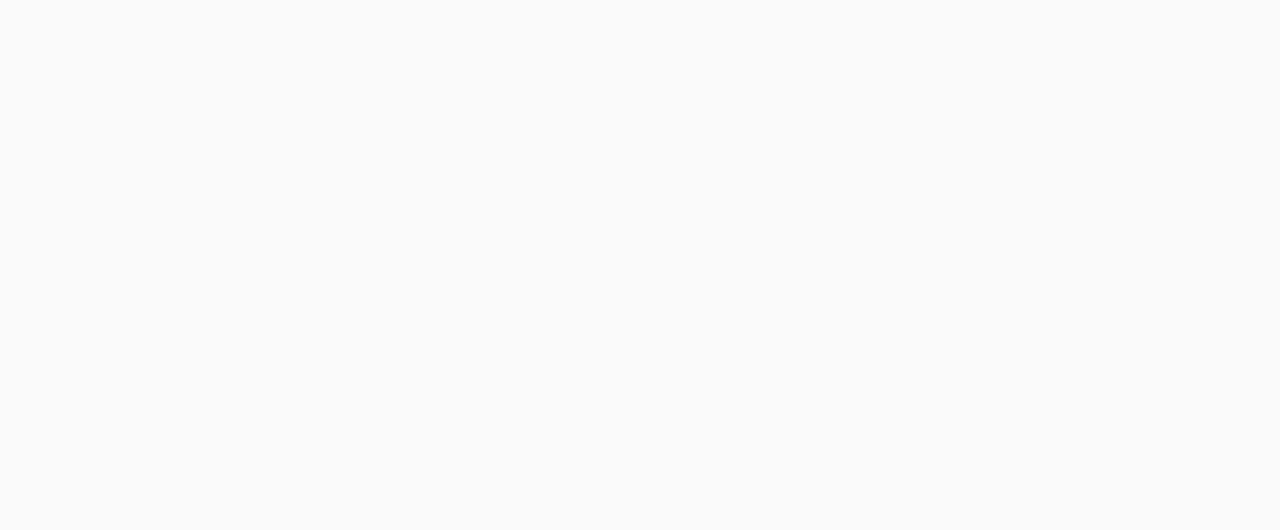
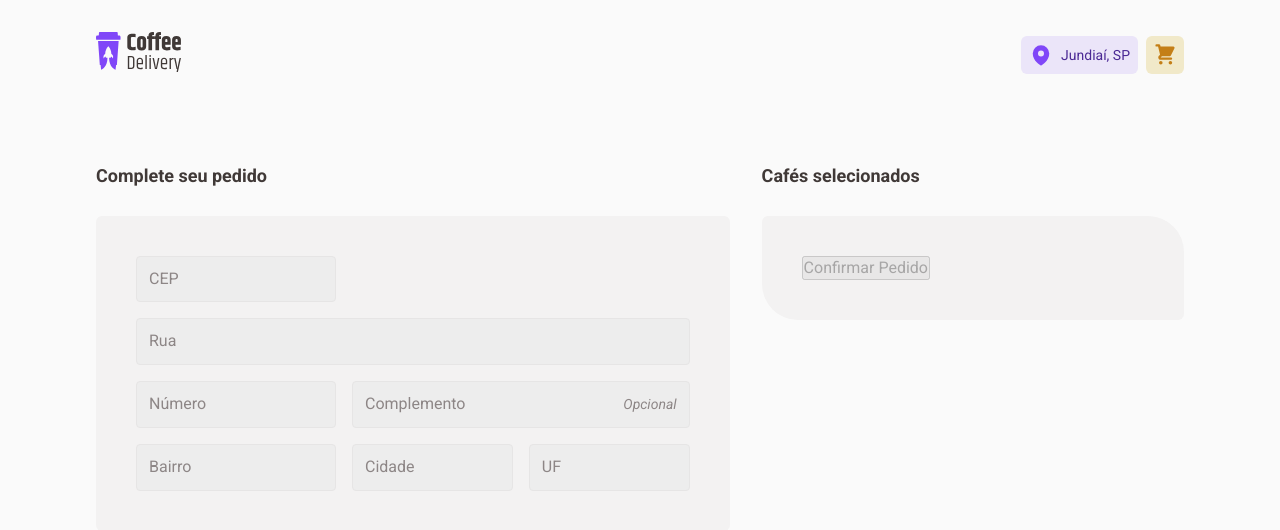
Before and after one commit to Robson16/coffee-delivery, a React (Vite) app: page /checkout in a window 1280 px wide. Before the commit this address had no page. Shown: the top 530 px of the page. Built offline with nearby package versions, Linux system fonts and the light colour scheme.

Commit message:
feat: checkout page with form for delivery details using a input text component

```diff
--- a/package.json
+++ b/package.json
@@ -34,9 +34,11 @@
     "preview": "vite preview"
   },
   "dependencies": {
+    "@hookform/resolvers": "5.2.2",
     "immer": "10.1.3",
     "react": "19.1.1",
     "react-dom": "19.1.1",
+    "react-hook-form": "7.62.0",
     "react-icons": "5.5.0",
     "react-router-dom": "7.8.2",
     "styled-components": "6.1.19",
--- /dev/null
+++ b/src/Pages/Checkout/index.tsx
@@ -0,0 +1,123 @@
+import { zodResolver } from '@hookform/resolvers/zod'
+import { useForm } from 'react-hook-form'
+import zod from 'zod'
+import { InputText } from '../../components/Form/InputText'
+import {
+  CheckoutContainer,
+  DeliveryDetails,
+  gridAreas,
+  OrderReview,
+  PaymentMethod,
+} from './styles'
+
+const checkoutFormValidationSchema = zod.object({
+  cep: zod.string().regex(/^(\d{5}-\d{3}|\d{8})$/, {
+    message: 'CEP inválido. Use o formato XXXXX-XXX ou XXXXXXXX.',
+  }),
+  street: zod.string().nonempty('Informe a rua'),
+  number: zod.string().nonempty('Informe o número'),
+  complement: zod.string().optional(),
+  neighborhood: zod.string().nonempty('Informe o bairro'),
+  city: zod.string().nonempty('Informe a cidade'),
+  state: zod
+    .string()
+    .nonempty('Informe a UF')
+    .length(2, 'UF deve ter 2 caracteres'),
+})
+
+type CheckoutFormData = zod.infer<typeof checkoutFormValidationSchema>
+
+export function Checkout() {
+  const checkoutForm = useForm<CheckoutFormData>({
+    resolver: zodResolver(checkoutFormValidationSchema),
+    defaultValues: {
+      cep: '',
+      street: '',
+      neighborhood: '',
+      city: '',
+      state: '',
+    },
+    mode: 'onTouched',
+  })
+
+  const { register, handleSubmit, formState, reset } = checkoutForm
+
+  const { isValid, errors } = formState
+
+  function handleCreateNewOrder(data: CheckoutFormData) {
+    console.log(data)
+    reset()
+  }
+
+  return (
+    <CheckoutContainer>
+      <form onSubmit={handleSubmit(handleCreateNewOrder)}>
+        <div>
+          <h2>Complete seu pedido</h2>
+          <DeliveryDetails>
+            <InputText
+              gridArea={gridAreas.CEP}
+              id="cep"
+              placeholder="CEP"
+              error={errors.cep}
+              {...register('cep')}
+            />
+            <InputText
+              gridArea={gridAreas.STREET}
+              id="street"
+              placeholder="Rua"
+              error={errors.street}
+              {...register('street')}
+            />
+            <InputText
+              gridArea={gridAreas.NUMBER}
+              id="number"
+              placeholder="Número"
+              error={errors.number}
+              {...register('number')}
+            />
+            <InputText
+              gridArea={gridAreas.COMPLEMENT}
+              id="complement"
+              placeholder="Complemento"
+              optional
+              error={errors.complement}
+              {...register('complement')}
+            />
+            <InputText
+              gridArea={gridAreas.NEIGHBORHOOD}
+              id="neighborhood"
+              placeholder="Bairro"
+              error={errors.neighborhood}
+              {...register('neighborhood')}
+            />
+            <InputText
+              gridArea={gridAreas.CITY}
+              id="city"
+              placeholder="Cidade"
+              error={errors.city}
+              {...register('city')}
+            />
+            <InputText
+              gridArea={gridAreas.STATE}
+              id="state"
+              placeholder="UF"
+              error={errors.state}
+              {...register('state')}
+            />
+          </DeliveryDetails>
+          <PaymentMethod></PaymentMethod>
+        </div>
+
+        <div>
+          <h2>Cafés selecionados</h2>
+          <OrderReview>
+            <button type="submit" disabled={!isValid}>
+              Confirmar Pedido
+            </button>
+          </OrderReview>
+        </div>
+      </form>
+    </CheckoutContainer>
+  )
+}
--- /dev/null
+++ b/src/Pages/Checkout/styles.ts
@@ -0,0 +1,92 @@
+import styled from 'styled-components'
+
+export const gridAreas = {
+  CEP: 'CEP',
+  STREET: 'STREET',
+  NUMBER: 'NUMBER',
+  COMPLEMENT: 'COMPLEMENT',
+  NEIGHBORHOOD: 'NEIGHBORHOOD',
+  CITY: 'CITY',
+  STATE: 'STATE',
+} as const
+
+export const CheckoutContainer = styled.main`
+  margin: 3.4rem auto 0;
+  width: 100%;
+  max-width: ${(props) => props.theme.container.maxWidth};
+  padding: ${(props) => props.theme.container.padding};
+
+  h2 {
+    font-size: ${(props) => props.theme.typography.title['title-xs'].size};
+    line-height: ${(props) =>
+      props.theme.typography.title['title-xs'].lineHeight};
+    color: ${(props) => props.theme.colors['base-subtitle']};
+    margin-bottom: 1rem;
+  }
+
+  form {
+    display: flex;
+    flex-direction: column;
+    gap: 2rem;
+
+    @media (min-width: 992px) {
+      flex-direction: row;
+    }
+  }
+
+  form > div {
+    display: flex;
+    flex: 1;
+    flex-direction: column;
+    gap: 0.75rem;
+
+    @media (min-width: 992px) {
+      flex-basis: 100%;
+    }
+  }
+
+  form > div:first-child {
+    flex-basis: 60%;
+  }
+
+  form > div:last-child {
+    flex-basis: 40%;
+  }
+`
+
+const SectionBase = styled.section`
+  padding: 1rem;
+  background-color: ${(props) => props.theme.colors['base-card']};
+  border-radius: 6px;
+
+  @media (min-width: 992px) {
+    padding: 2.5rem;
+  }
+`
+
+export const DeliveryDetails = styled(SectionBase)`
+  display: grid;
+  grid-template-areas:
+    '${gridAreas.CEP} ${gridAreas.CEP}'
+    '${gridAreas.STREET} ${gridAreas.STREET}'
+    '${gridAreas.NEIGHBORHOOD} ${gridAreas.NUMBER}'
+    '${gridAreas.COMPLEMENT} ${gridAreas.COMPLEMENT}'
+    '${gridAreas.CITY} ${gridAreas.STATE}';
+  grid-template-columns: minmax(200px, 1fr) minmax(50px, 1fr);
+  grid-gap: 1rem;
+
+  @media (min-width: 992px) {
+    grid-template-areas:
+      '${gridAreas.CEP} . .'
+      '${gridAreas.STREET} ${gridAreas.STREET} ${gridAreas.STREET}'
+      '${gridAreas.NUMBER} ${gridAreas.COMPLEMENT} ${gridAreas.COMPLEMENT}'
+      '${gridAreas.NEIGHBORHOOD} ${gridAreas.CITY} ${gridAreas.STATE}';
+    grid-template-columns: minmax(200px, 1fr) 1fr minmax(60px, 1fr);
+  }
+`
+
+export const PaymentMethod = styled(SectionBase)``
+
+export const OrderReview = styled(SectionBase)`
+  border-radius: 6px 36px 6px 36px;
+`
--- a/src/Router.tsx
+++ b/src/Router.tsx
@@ -1,12 +1,14 @@
 import { Route, Routes } from 'react-router-dom'
+import { DefaultLayout } from './layouts/DefaultLayout'
+import { Checkout } from './pages/Checkout'
 import { Home } from './pages/Home'
-import { DefaultLayout } from './layouts/DefaultLayout'
 
 export function Router() {
   return (
     <Routes>
       <Route path="/" element={<DefaultLayout />}>
         <Route path="/" element={<Home />} />
+        <Route path="/checkout" element={<Checkout />} />
       </Route>
     </Routes>
   )
--- /dev/null
+++ b/src/components/Form/InputText/index.tsx
@@ -0,0 +1,46 @@
+import { useState, type FocusEvent, type InputHTMLAttributes } from 'react'
+import type { FieldError } from 'react-hook-form'
+import { InputContainer, InputMessage, InputWrapper } from './styles'
+
+interface InputTextProps extends InputHTMLAttributes<HTMLInputElement> {
+  gridArea?: string
+  optional?: boolean
+  error?: FieldError
+}
+
+export function InputText({
+  gridArea,
+  optional,
+  error,
+  onFocus,
+  onBlur,
+  ...rest
+}: InputTextProps) {
+  const [isFocused, setIsFocused] = useState(false)
+
+  function handleFocus(event: FocusEvent<HTMLInputElement, Element>) {
+    setIsFocused(true)
+    onFocus?.(event)
+  }
+
+  function handleBlur(event: FocusEvent<HTMLInputElement, Element>) {
+    setIsFocused(false)
+    onBlur?.(event)
+  }
+
+  return (
+    <InputWrapper gridArea={gridArea}>
+      <InputContainer data-state={isFocused ? 'focused' : 'blurred'}>
+        <input
+          type="text"
+          onFocus={handleFocus}
+          onBlur={handleBlur}
+          {...rest}
+        />
+        {optional ? <span>Opcional</span> : null}
+      </InputContainer>
+
+      {error?.message ? <InputMessage>{error.message}</InputMessage> : null}
+    </InputWrapper>
+  )
+}
--- /dev/null
+++ b/src/components/Form/InputText/styles.ts
@@ -0,0 +1,55 @@
+import styled from 'styled-components'
+
+interface GridInputProps {
+  gridArea?: string
+}
+
+export const InputWrapper = styled.div<GridInputProps>`
+  ${(props) => props.gridArea && `grid-area: ${props.gridArea};`}
+  display: flex;
+  flex-direction: column;
+  gap: 0.5rem;
+  font-size: ${(props) => props.theme.typography.text['text-s'].size};
+  line-height: ${(props) => props.theme.typography.text['text-s'].lineHeight};
+`
+
+export const InputContainer = styled.label`
+  display: flex;
+  flex-direction: row;
+  align-items: center;
+  gap: 0.5rem;
+  padding: 0.75rem;
+  background-color: ${(props) => props.theme.colors['base-input']};
+  border: 1px solid ${(props) => props.theme.colors['base-button']};
+  border-radius: 4px;
+
+  input {
+    width: 100%;
+    color: ${(props) => props.theme.colors['base-text']};
+    background-color: transparent;
+    border: 0;
+    outline: 0;
+    box-shadow: none;
+
+    &::placeholder {
+      color: ${(props) => props.theme.colors['base-label']};
+    }
+  }
+
+  span {
+    font-style: italic;
+    color: ${(props) => props.theme.colors['base-label']};
+  }
+
+  &[data-state='focused'] {
+    border-color: ${(props) => props.theme.colors['primary-dark']};
+  }
+
+  &[data-state='blurred'] {
+    border-color: ${(props) => props.theme.colors['base-button']};
+  }
+`
+
+export const InputMessage = styled.p`
+  color: ${(props) => props.theme.colors['secondary-dark']};
+`
```
Also changed, not shown: 1 other file (tests, documents, lock files or other folders).
